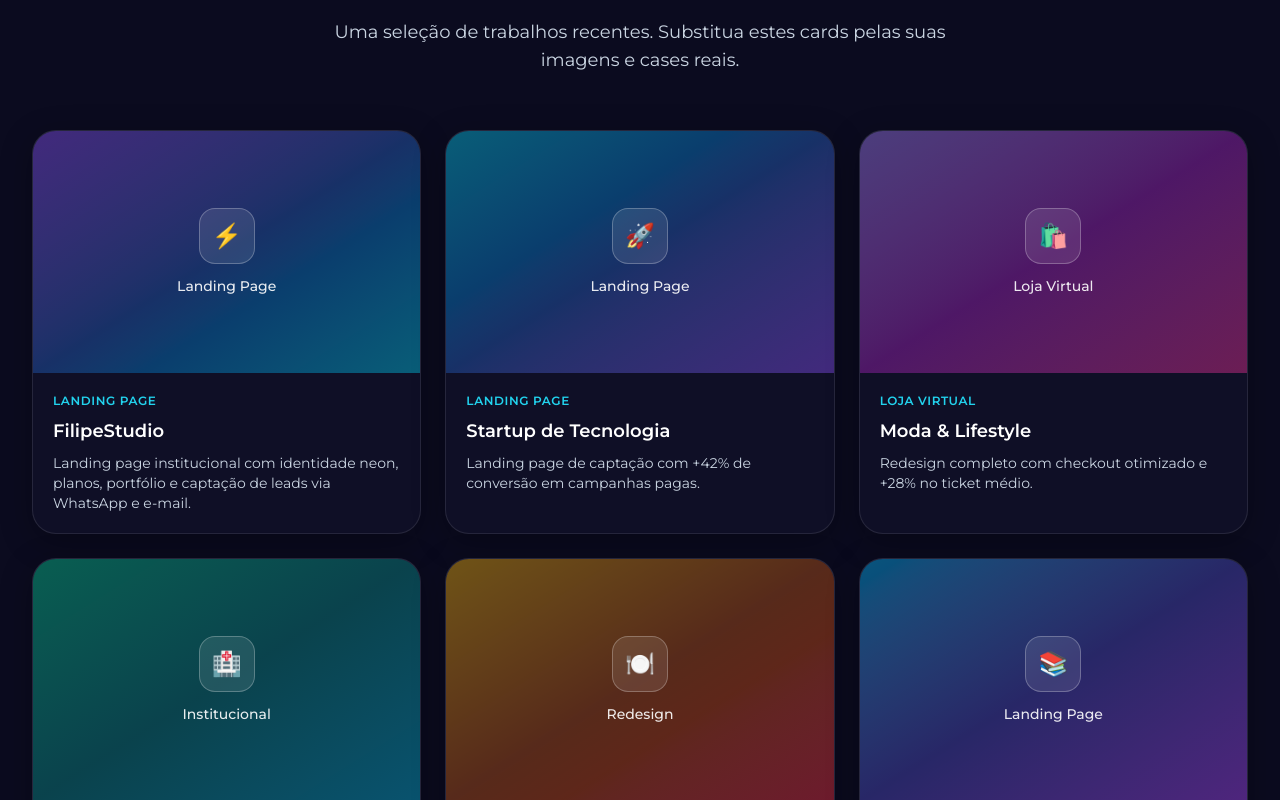
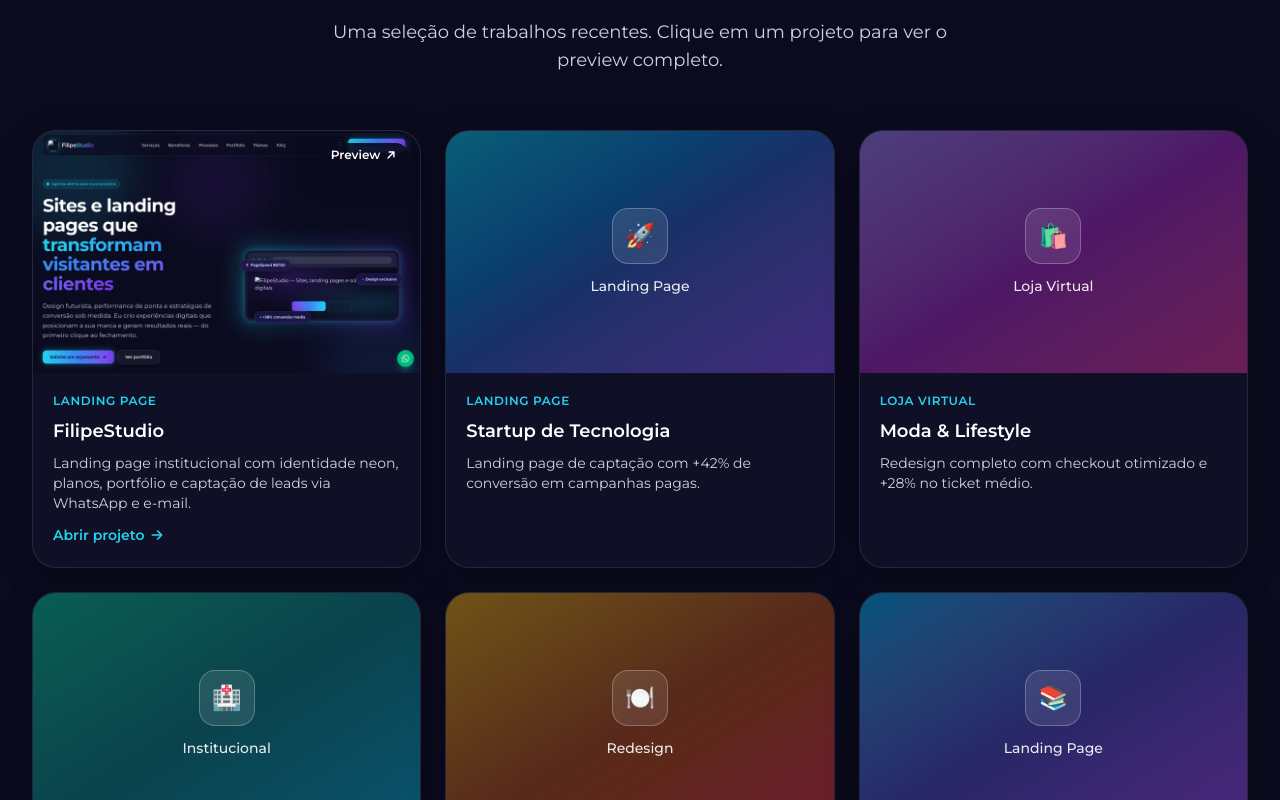
Before and after one commit to FilipePRodrigues/filipestudio-site, a React (Vite) app: page / in a window 1280 px wide. Shown: the part 4440-5240 px from the top of the page. Built offline with nearby package versions, Linux system fonts and the light colour scheme.

Commit message:
Add visual project preview to portfolio card with clear CTA

```diff
--- a/src/components/Portfolio.tsx
+++ b/src/components/Portfolio.tsx
@@ -13,7 +13,7 @@ export function Portfolio() {
             Projetos que geram resultado
           </h2>
           <p className="mt-4 text-lg text-slate-600 dark:text-slate-300">
-            Uma seleção de trabalhos recentes. Substitua estes cards pelas suas imagens e cases reais.
+            Uma seleção de trabalhos recentes. Clique em um projeto para ver o preview completo.
           </p>
         </div>
 
@@ -28,7 +28,21 @@ export function Portfolio() {
                 : {})}
             >
               <div className={`portfolio-thumb bg-gradient-to-br ${item.gradient}`}>
-                <div className="absolute inset-0 grid place-items-center">
+                {item.image ? (
+                  <img
+                    src={item.image}
+                    alt={`Preview do projeto ${item.title}`}
+                    className="absolute inset-0 h-full w-full object-cover object-top transition-transform duration-500 group-hover:scale-105"
+                    loading="lazy"
+                  />
+                ) : null}
+                <div
+                  className={`absolute inset-0 grid place-items-center ${
+                    item.image
+                      ? 'bg-gradient-to-t from-ink-950/80 via-ink-950/20 to-transparent opacity-0 transition-opacity duration-300 group-hover:opacity-100'
+                      : ''
+                  }`}
+                >
                   <div className="px-4 text-center">
                     <div
                       className="mx-auto grid h-14 w-14 place-items-center rounded-2xl border border-white/25 bg-white/10 text-2xl"
@@ -36,9 +50,22 @@ export function Portfolio() {
                     >
                       {item.emoji}
                     </div>
-                    <p className="mt-3 text-sm font-medium text-white/90">{item.category}</p>
+                    <p className="mt-3 text-sm font-medium text-white/90">
+                      {item.image ? 'Ver projeto' : item.category}
+                    </p>
                   </div>
                 </div>
+                {item.href ? (
+                  <span
+                    className="absolute right-3 top-3 inline-flex items-center gap-1 rounded-full bg-white/90 px-2.5 py-1 text-xs font-semibold text-ink-900 shadow-soft dark:bg-ink-900/90 dark:text-white"
+                    aria-hidden="true"
+                  >
+                    Preview
+                    <svg className="h-3.5 w-3.5" viewBox="0 0 24 24" fill="none" stroke="currentColor" strokeWidth={2.5}>
+                      <path strokeLinecap="round" strokeLinejoin="round" d="M7 17L17 7M9 7h8v8" />
+                    </svg>
+                  </span>
+                ) : null}
               </div>
               <div className="p-5">
                 <p className="text-xs font-semibold uppercase tracking-wider text-neon-cyan">
@@ -48,6 +75,14 @@ export function Portfolio() {
                   {item.title}
                 </h3>
                 <p className="mt-2 text-sm text-slate-600 dark:text-slate-300">{item.description}</p>
+                {item.href ? (
+                  <span className="mt-3 inline-flex items-center gap-1 text-sm font-semibold text-neon-cyan">
+                    Abrir projeto
+                    <svg className="h-4 w-4 transition-transform group-hover:translate-x-0.5" viewBox="0 0 24 24" fill="none" stroke="currentColor" strokeWidth={2.5}>
+                      <path strokeLinecap="round" strokeLinejoin="round" d="M5 12h14M13 6l6 6-6 6" />
+                    </svg>
+                  </span>
+                ) : null}
               </div>
             </a>
           ))}
--- a/src/data/content.ts
+++ b/src/data/content.ts
@@ -188,6 +188,7 @@ export const PORTFOLIO: PortfolioItem[] = [
     emoji: '⚡',
     gradient: 'from-violet-500/40 via-blue-500/30 to-cyan-400/40',
     href: 'https://filipeprodrigues.github.io/filipestudio-site/',
+    image: '/portfolio-filipestudio.png',
   },
   {
     id: 'saas',
--- a/src/types/index.ts
+++ b/src/types/index.ts
@@ -30,6 +30,7 @@ export interface PortfolioItem {
   emoji: string
   gradient: string
   href?: string
+  image?: string
 }
 
 export interface Testimonial {
```
Also changed, not shown: public/portfolio-filipestudio.png (added), 1 other file (tests, documents, lock files or other folders).
